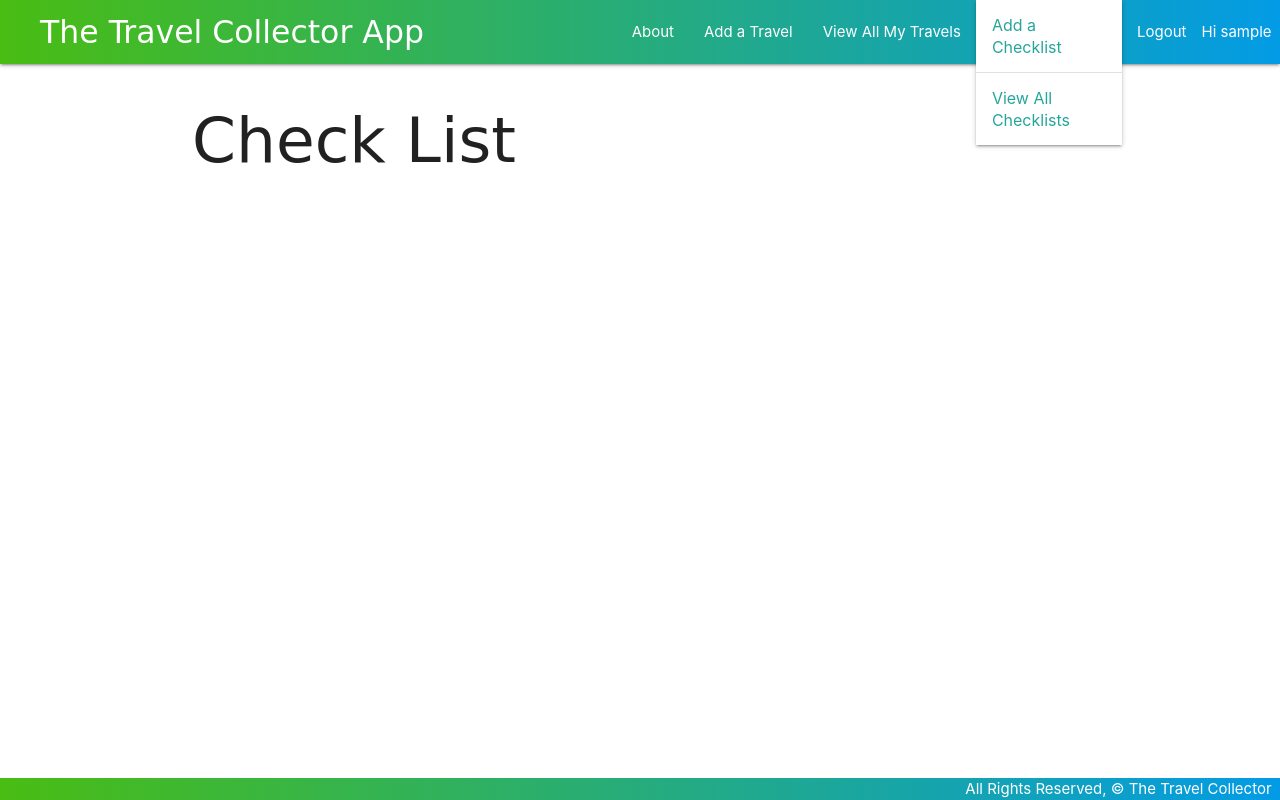
After one commit to yamilyn/travelcollectorapp, a Django app: page /checklists/ in a window 1280 px wide, after a click on "Travel Planner". The commit adds this page. Run offline with Django 4.2, Linux system fonts and the light colour scheme; the visitor is signed in with stand-in values (Sample User, id 1); data that the repository does not hold is empty; some web fonts are replaced.

Commit message:
checklist option and auth

```diff
--- a/main_app/admin.py
+++ b/main_app/admin.py
@@ -1,7 +1,7 @@
 from django.contrib import admin
-from .models import Travel, Checking, Status
+from .models import Travel, Checking, Checklist
 
 # Register your models here.
 admin.site.register(Travel)
 admin.site.register(Checking)
-admin.site.register(Status)
+admin.site.register(Checklist)
--- a/main_app/models.py
+++ b/main_app/models.py
@@ -5,7 +5,7 @@ from django.contrib.auth.models import User
 
 # Create your models here.
 
-class Status(models.Model):
+class Checklist(models.Model):
     name = models.CharField(max_length=50)
     description = models.CharField(max_length=250)
     user = models.ForeignKey(User, on_delete=models.CASCADE)
@@ -14,7 +14,7 @@ class Status(models.Model):
         return self.name
 
     def get_absolute_url(self):
-        return reverse('status_detail', kwargs = {'pk': self.id})
+        return reverse('checklists_detail', kwargs = {'pk': self.id})
 
 
 class Travel(models.Model):
@@ -23,7 +23,7 @@ class Travel(models.Model):
     city = models.CharField(max_length=100)
     description = models.TextField(max_length=250)
     image = models.CharField(default=None, blank=True, null=True, max_length=2000)
-    status = models.ManyToManyField(Status)
+    checklists = models.ManyToManyField(Checklist)
     user = models.ForeignKey(User, on_delete=models.CASCADE)
 
     def get_absolute_url(self):
--- a/main_app/templates/base.html
+++ b/main_app/templates/base.html
@@ -19,9 +19,9 @@
     <header class="navbar-fixed">
 
         <ul id="dropdown1" class="dropdown-content">
-            <li><a href="{% url 'status_create' %}">Add a Checklist</a></li>
+            <li><a href="{% url 'checklists_create' %}">Add a Checklist</a></li>
             <li class="divider"></li>
-            <li><a href="{% url 'status_index' %}">View All Checklists</a></li>
+            <li><a href="{% url 'checklists_index' %}">View All Checklists</a></li>
         </ul>
 
         <nav>
--- a/main_app/templates/main_app/status_confirm_delete.html
+++ b/main_app/templates/main_app/checklist_confirm_delete.html
@@ -11,8 +11,8 @@
 <form action="" method="post">
     {% csrf_token %}
 
-    <input type="submit" value="Yes - Delete!!!" class="btn">
-    <a href="{% url 'status_detail' object.id %}">Cancel</a>
+    <input type="submit" value="Yes - Delete" class="btn">
+    <a href="{% url 'checklists_detail' object.id %}">Cancel</a>
 
 </form>
 
--- a/main_app/templates/main_app/status_form.html
+++ b/main_app/templates/main_app/checklist_form.html
@@ -6,7 +6,7 @@
 <h1>Edit <span class="teal-text">{{ object.name }}</span></h1>
 {% else %}
 <h1>Create Checklist option</h1>
-<p>You can create any options, e.g.: Hotel research, book flights, plan itinerary, etc.</p>
+<p>You can create any options, e.g.: Hotel research, book flights, plan itinerary, etc. It will be shown as an option on your travel planner.</p>
 {% endif %}
 
 <form action="" method="post">
@@ -16,7 +16,7 @@
     <table>
         {{form.as_table}}
     </table>
-    <input type="submit" value="Submit!" class="btn">
+    <input type="submit" value="Submit" class="btn">
 
 </form>
 
--- /dev/null
+++ b/main_app/templates/main_app/checklist_list.html
@@ -0,0 +1,18 @@
+{% extends 'base.html' %}
+
+{% block content %}
+
+<h1>Check List</h1>
+
+{% for checklist in checklists_list %}
+<a href="{% url 'checklists_detail' checklist.id %}">
+    <div class="card">
+        <div class="card-content">
+            <span class="card-title">{{ checklist.name }}</span>
+            <p>Description: {{ checklist.description }}</p>
+        </div>
+    </div>
+</a>
+{% endfor %}
+
+{% endblock %}
--- a/main_app/templates/main_app/travel_form.html
+++ b/main_app/templates/main_app/travel_form.html
@@ -5,7 +5,7 @@
 {% if object %}
     <h1>Edit <span class="teal-text">{{object.name}}</span></h1>
 {% else %}
-    <h1>Add Travel</h1>
+    <h1>Add a Travel</h1>
 {% endif %}
 
     <form action="" method="post">
--- a/main_app/templates/travels/index.html
+++ b/main_app/templates/travels/index.html
@@ -3,6 +3,10 @@
 {% block content %}
 
 <h1> Travels List </h1>
+
+{% if travels|length == 0 %}
+<p>Clique <a href="{% url 'travels_create' %}"> HERE </a> to start your list.</p>
+{% endif %}
 
 {% for travel in travels %}
 
@@ -14,11 +18,11 @@
     <div class="flex-container">
 
       <div>
+
         <span class="card-title"> {{ travel.name }} </span>
 
         <p>Country: {{ travel.country }}</p>
         <p>City: {{ travel.city }}</p>
-
 
       </div>
 
--- a/main_app/urls.py
+++ b/main_app/urls.py
@@ -12,15 +12,15 @@ urlpatterns = [
     path('travels/<int:travel_id>/add_checking/', views.add_checking, name='add_checking'),
 
     # Checklist Model
-    path('status/', views.status_index, name = 'status_index'),
-    path('status/<int:pk>/', views.StatusDetail.as_view(), name='status_detail'),
-    path('status/create/', views.StatusCreate.as_view(), name='status_create'),
-    path('status/<int:pk>/update/', views.StatusUpdate.as_view(), name='status_update'),
-    path('status/<int:pk>/delete/', views.StatusDelete.as_view(), name='status_delete'),
+    path('checklists/', views.checklists_index, name = 'checklists_index'),
+    path('checklists/<int:pk>/', views.ChecklistDetail.as_view(), name='checklists_detail'),
+    path('checklists/create/', views.ChecklistCreate.as_view(), name='checklists_create'),
+    path('checklists/<int:pk>/update/', views.ChecklistUpdate.as_view(), name='checklists_update'),
+    path('checklists/<int:pk>/delete/', views.ChecklistDelete.as_view(), name='checklists_delete'),
 
     # M:M
-    path('travels/<int:travel_id>/assoc_status/<int:status_id>/', views.assoc_status, name='assoc_status'),
-    path('travels/<int:travel_id>/unassoc_status/<int:status_id>/', views.unassoc_status, name='unassoc_status'),
+    path('travels/<int:travel_id>/assoc_checklist/<int:checklist_id>/', views.assoc_checklist, name='assoc_checklist'),
+    path('travels/<int:travel_id>/unassoc_checklist/<int:checklist_id>/', views.unassoc_checklist, name='unassoc_checklist'),
 
     # Signup URL
     path('account/signup/', views.signup, name='signup')
--- a/main_app/views.py
+++ b/main_app/views.py
@@ -1,6 +1,6 @@
 from django.shortcuts import render, redirect
 from django.http import HttpResponse
-from .models import Travel, Status
+from .models import Travel, Checklist
 from django.views.generic.edit import CreateView, UpdateView, DeleteView
 from django.views.generic import ListView, DetailView
 from .forms import CheckingForm
@@ -47,10 +47,10 @@ def travels_index(request):
 def travels_detail(request, travel_id):
     checking_form = CheckingForm
     travel = Travel.objects.get(id=travel_id)
-    status_travel_for_planning = Status.objects.filter(user = request.user).exclude(id__in = travel.status.all().values_list('id'))
+    checklists_travel_for_planning = Checklist.objects.filter(user = request.user).exclude(id__in = travel.checklists.all().values_list('id'))
     return render(request, 'travels/details.html', {'travel': travel,
     'title': "Travels Details Page", 'checking_form': checking_form,
-    'status': status_travel_for_planning})
+    'checklists': checklists_travel_for_planning})
 
 @login_required
 def add_checking(request, travel_id):
@@ -62,43 +62,41 @@ def add_checking(request, travel_id):
         new_checking.save()
         return redirect('detail', travel_id = travel_id)
 
-# class  StatusList(LoginRequiredMixin, ListView):
-#     model = Status
 
-class StatusDetail(LoginRequiredMixin, DetailView):
-    model = Status
+class ChecklistDetail(LoginRequiredMixin, DetailView):
+    model = Checklist
 
-class StatusCreate(LoginRequiredMixin, CreateView):
-    model = Status
+class ChecklistCreate(LoginRequiredMixin, CreateView):
+    model = Checklist
     fields = ['name', 'description']
 
     def form_valid(self, form):
         form.instance.user = self.request.user
         return super().form_valid(form)
 
-class StatusUpdate(LoginRequiredMixin, UpdateView):
-    model = Status
+class ChecklistUpdate(LoginRequiredMixin, UpdateView):
+    model = Checklist
     fields = ['name', 'description']
 
-class StatusDelete(LoginRequiredMixin, DeleteView):
-    model = Status
-    success_url = '/status/'
+class ChecklistDelete(LoginRequiredMixin, DeleteView):
+    model = Checklist
+    success_url = '/checklists/'
 
 @login_required
-def status_index(request):
-    status_list = Status.objects.filter(user = request.user)
-    return render(request, 'main_app/status_list.html', {'status_list': status_list})
+def checklists_index(request):
+    checklists_list = Checklist.objects.filter(user = request.user)
+    return render(request, 'main_app/checklist_list.html', {'checklists_list': checklists_list})
 
 @login_required
-def assoc_status(request, travel_id, status_id):
+def assoc_checklist(request, travel_id, checklist_id):
     Travel.objects.filter(user = request.user)
-    Travel.objects.get(id=travel_id).status.add(status_id)
+    Travel.objects.get(id=travel_id).checklists.add(checklist_id)
     return redirect('detail', travel_id = travel_id)
 
 @login_required
-def unassoc_status(request, travel_id, status_id):
+def unassoc_checklist(request, travel_id, checklist_id):
     Travel.objects.filter(user = request.user)
-    Travel.objects.get(id=travel_id).status.remove(status_id)
+    Travel.objects.get(id=travel_id).checklists.remove(checklist_id)
     return redirect('detail', travel_id = travel_id)
 
 
```
Also changed, not shown: main_app/templates/main_app/checklist_detail.html (renamed from main_app/templates/main_app/status_detail.html, +4 -4 lines), main_app/templates/main_app/status_list.html (deleted, +0 -18 lines), main_app/templates/travels/details.html (+12 -11 lines), main_app/migrations/0011_rename_status_checklist_and_more.py (added).
